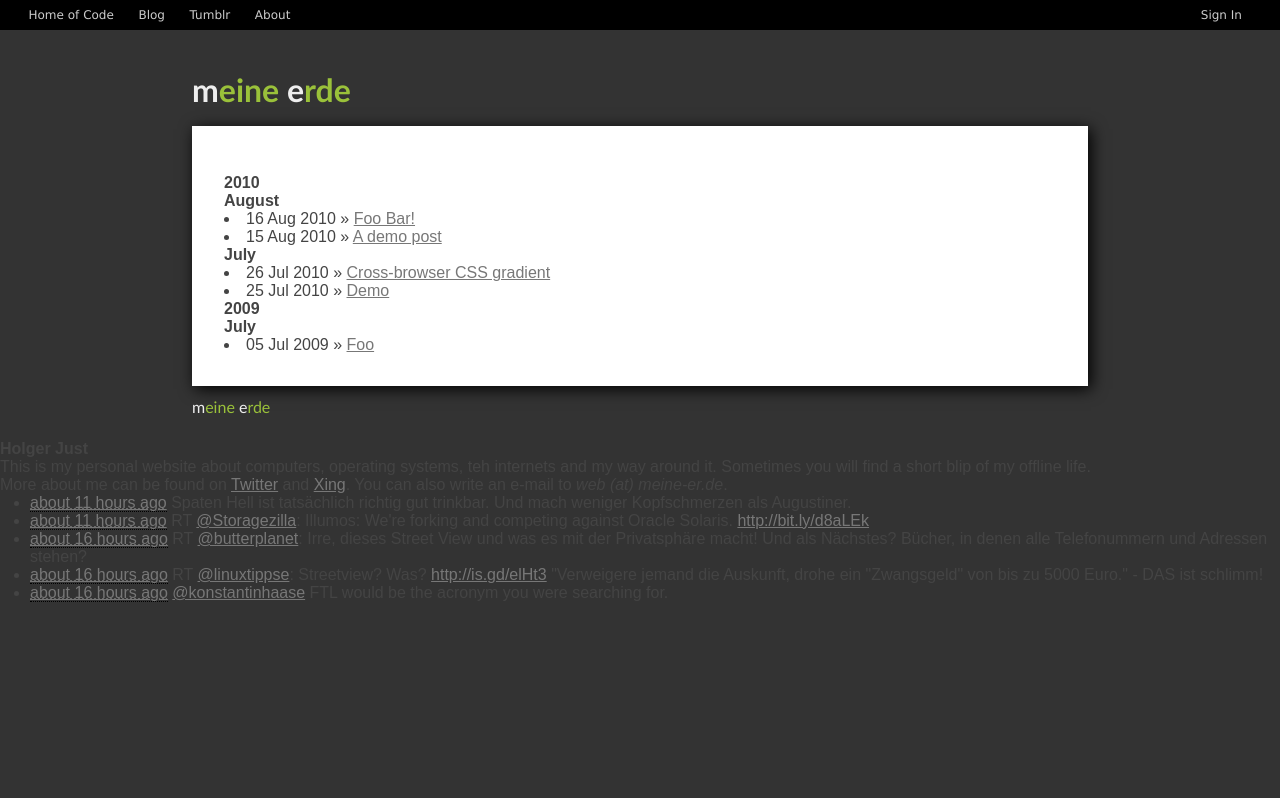
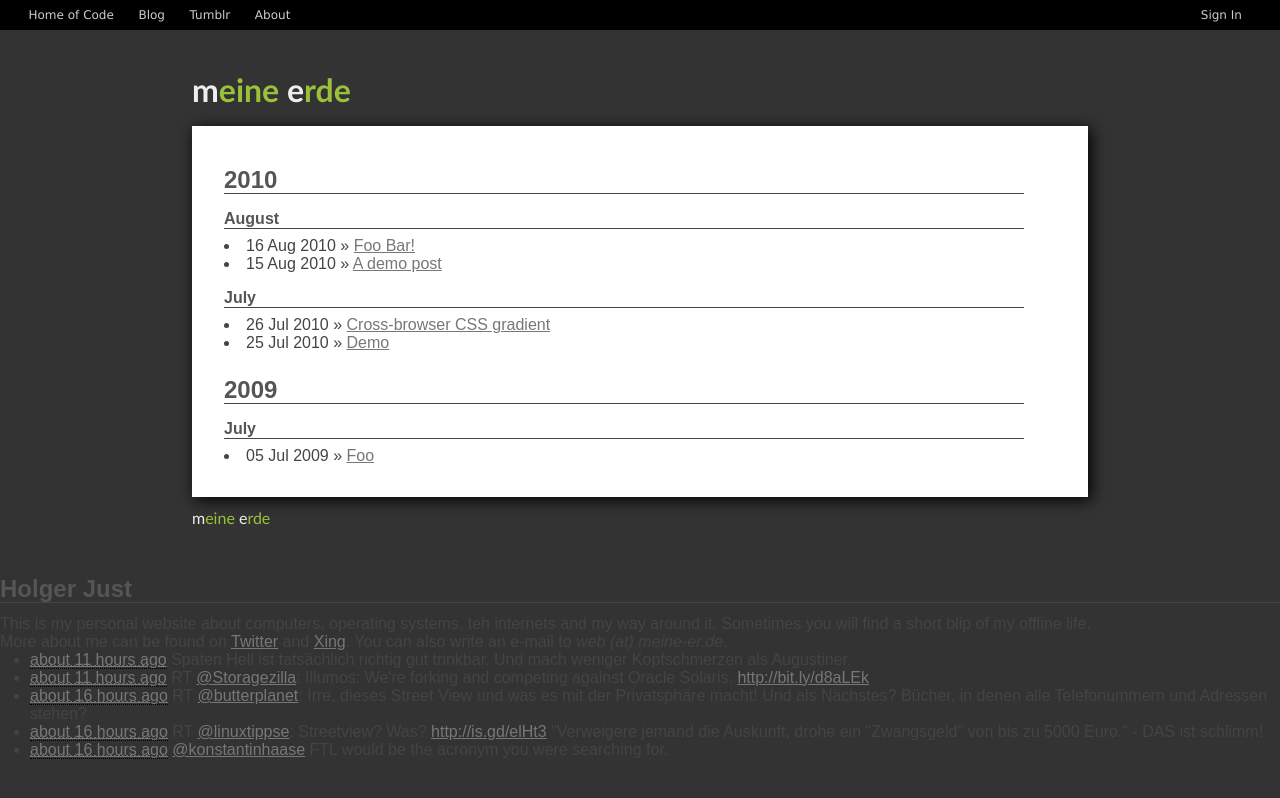
Before and after one commit to meineerde/website, a Jekyll site: the page built from index.html, in a window 1280 px wide. Shown: the top 798 px of the page. Built offline with Jekyll 4.4.1, drawn with Linux system fonts in a browser that asks for light colours; Markdown is read by kramdown in place of the engine named in the settings; the list of posts is cut into pages by our own code.

Commit message:
Apply basic header styles

```diff
--- a/css/style.css
+++ b/css/style.css
@@ -86,6 +86,11 @@ pre, code, kbd, samp, tt { font-family: InconsolataMedium, monospace, sans-serif
 body, select, input, textarea { color: #444; }
 /* http://www.aestheticallyloyal.com/public/optimize-legibility/ */
 h1,h2,h3,h4,h5,h6 { font-weight: bold; text-rendering: optimizeLegibility; }
+h1, h2, h3 { color: #555; border-bottom: 1px solid #444; margin: 1em 0 .5em; }
+h1 { font-size: 2em;}
+h2 { font-size: 1.5em;}
+h3, h4, h5, h6 { font-size: 1em;}
+
 
 /* Accessible focus treatment: http://people.opera.com/patrickl/experiments/keyboard/test */
 a:hover, a:active { outline: none; }
@@ -236,7 +241,7 @@ body { background: #333; }
 #title em, #byline em { color: #eee; font-style: normal; }
 
 #main {
-  padding: 3em 4em 2em 2em;
+  padding: 1em 4em 2em 2em; /* 2em additional top padding via first h1 */
   width: 50em;
   background: #fff;
   -moz-box-shadow: 3px 3px 15px #000;
```
